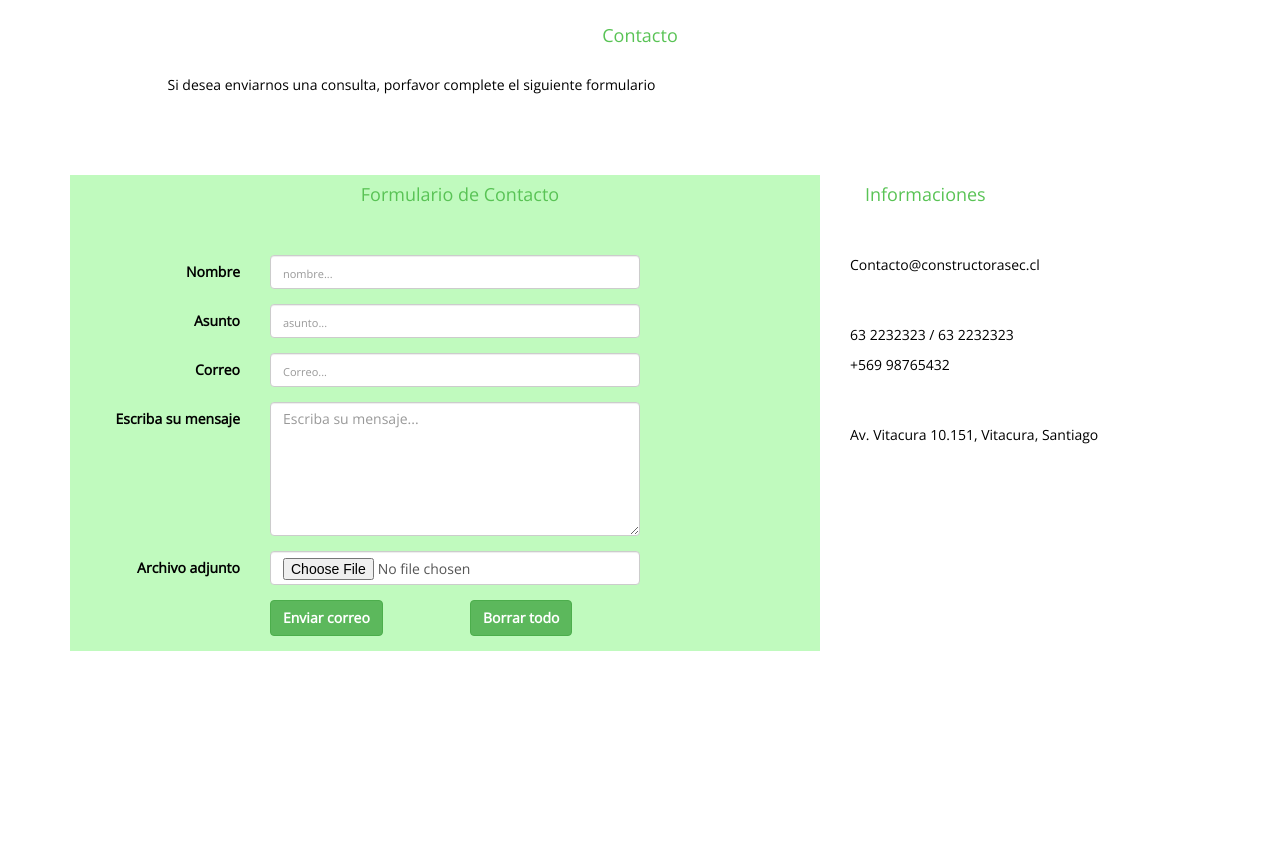
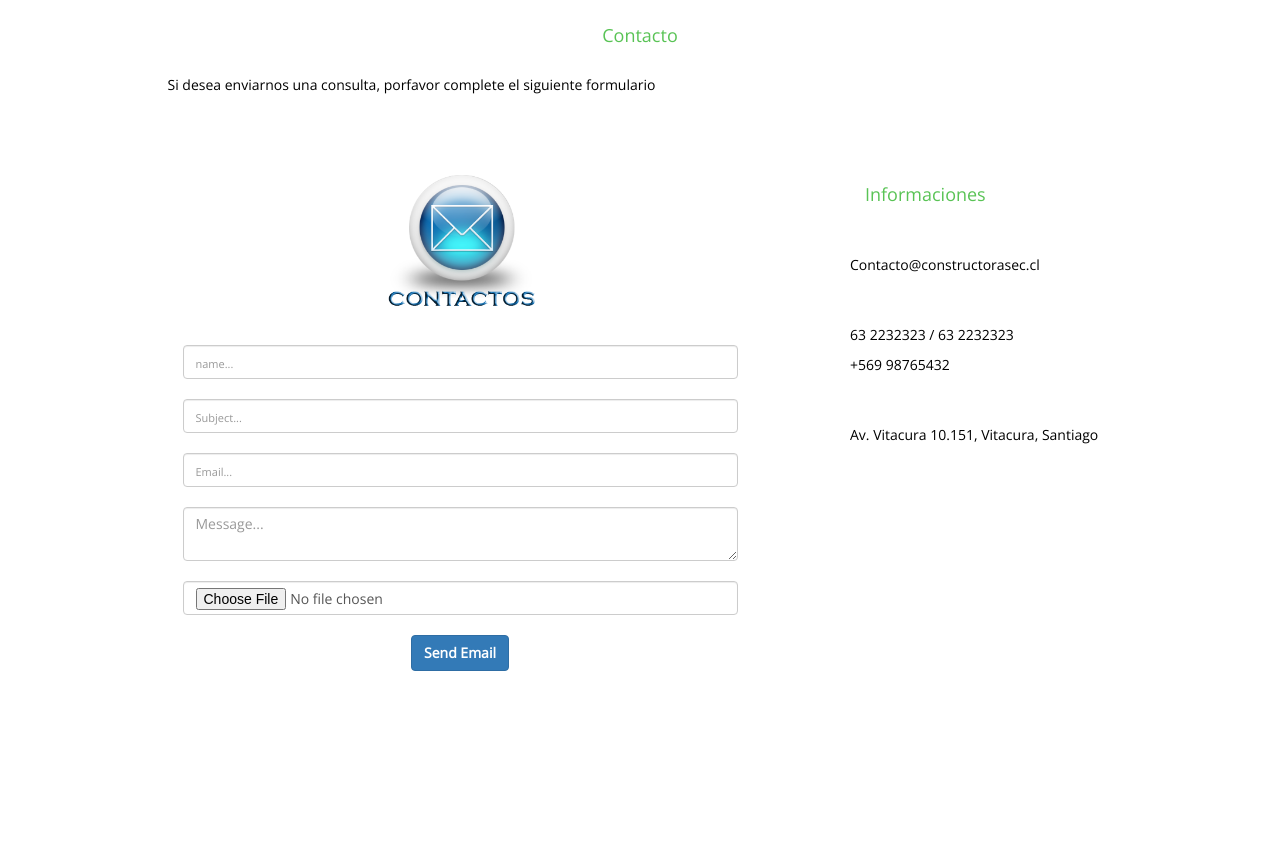
Before and after one commit to IntegracionSoftware704/constructorasecinacap2018, a PHP site: page /constructorasecinacap2018/view/contacto.php in a window 1280 px wide. Shown: the part 407-1251 px from the top of the page. Run offline with PHP 8.4, Linux system fonts and the light colour scheme; some libraries are stand-ins or nearby versions.

Commit message:
correccion de correo

```diff
--- a/view/contacto.php
+++ b/view/contacto.php
@@ -23,80 +23,24 @@ Contacto
 
 <section class="main row">
 <article class="col-md-8">
-<div style="background-color: #c0fabe;">
-  <div class="container">
-    <div class="row">
-      <form class="form-horizontal" method="post" action="../controller/contacto.php">
-        <fieldset>
-		<label class="col-md-8" for="titulo"><h4>Formulario de Contacto</h4></label>
-		<br>
-		<br>
-		<br>
-		<br>
-<!-- Text input-->
-<div class="form-group">
-  <label class="col-md-2 control-label" for="name">Nombre</label>
-  <div class="col-md-4">
-    <input id="name" name="name" type="text" placeholder="nombre..." class="form-control input-md">
-
-  </div>
-</div>
-
-<!-- Text input-->
-<div class="form-group">
-<label class="col-md-2 control-label" for="asunto">Asunto</label>
-<div class="col-md-4">
-<input id="subject" name="subject" type="text" placeholder="asunto..." class="form-control input-md">
-
-</div>
-</div>
-
-<!-- Text input-->
-<div class="form-group">
-<label class="col-md-2 control-label" for="email">Correo</label>
-<div class="col-md-4">
-<input id="email" name="email" type="email" placeholder="Correo..." class="form-control input-md">
-
-</div>
-</div>
-
-
-<div class="form-group">
-<label class="col-md-2 control-label" for="message">Escriba su mensaje</label>
-<div class="col-md-4">
-<textarea cols="40" rows="6" id="message" name="message" placeholder="Escriba su mensaje..." class="form-control input-md">
-</textarea>
-</div>
-</div>
-
-
-<div class="form-group">
-<label class="col-md-2 control-label" for="file">Archivo adjunto</label>
-<div class="col-md-4">
-<input id="file" name="file" type="file" placeholder="Archivo adjunto" class="form-control input-md">
-
-</div>
-</div>
+<div class="container">
+<div class="row justify-content-left">
+  <div class="col-md-6 col-md-offset-1" align="center">
+    <img src="../img/CONTACTOS.png " height="150px"><br><br>
 
 
 
-
-
-<!-- Button -->
-<div class="form-group">
-<label class="col-md-2 control-label" for="botones"></label>
-<div class="col-md-2">
-  <button id="envio" name="envio" class="btn btn-success">Enviar correo</button>
-</div>
-<div class="col-md-2">
-  <button id="borrar" name="borrar" class="btn btn-success">Borrar todo</button>
+    <form method="post" action="../controller/contacto.php" enctype="multipart/form-data">
+        <input class="form-control" name="name" placeholder="name..."><br>
+      <input class="form-control" name="subject" placeholder="Subject..."><br>
+      <input class="form-control" name="email" type="email" placeholder="Email..."><br>
+      <textarea placeholder="Message..." class="form-control" name="message"></textarea><br>
+      <input class="form-control" type="file" name="attachment"><br>
+      <input class="btn btn-primary" name="submit" type="submit" value="Send Email">
+    </form>
+  </div>
 </div>
 </div>
-
-
-</fieldset>
-</form>
-  </div>
 
 
 
```
Also changed, not shown: controller/contacto.php (+4 -5 lines), controller/attachment/773a3fe7-ed17-4b58-a995-a7b5008f34d1.jpg (added), controller/attachment/Captura.PNG (added), controller/attachment/Tapa-El-TILA2016.jpg (added), controller/attachment/a6bab0bddf71faa19a286510105950e0.jpg (added), controller/attachment/ab53091ca62676d77efee3b166ae048f--christian-movies-christian-bale.jpg (added), img/CONTACTOS.png (added).
